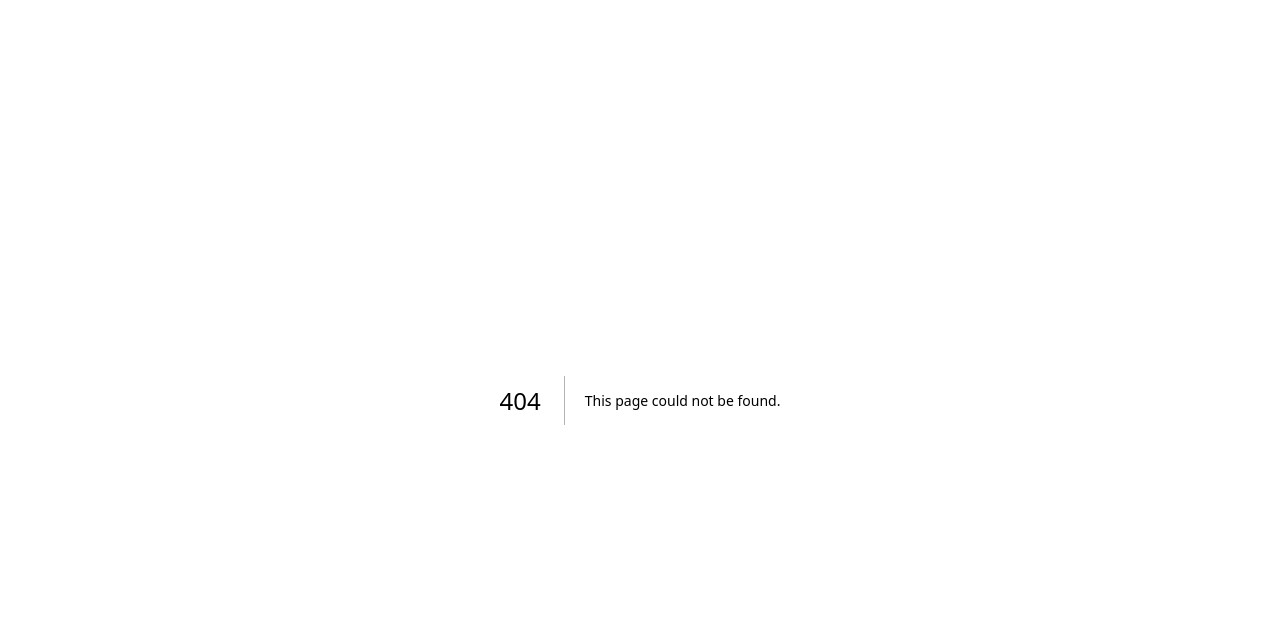
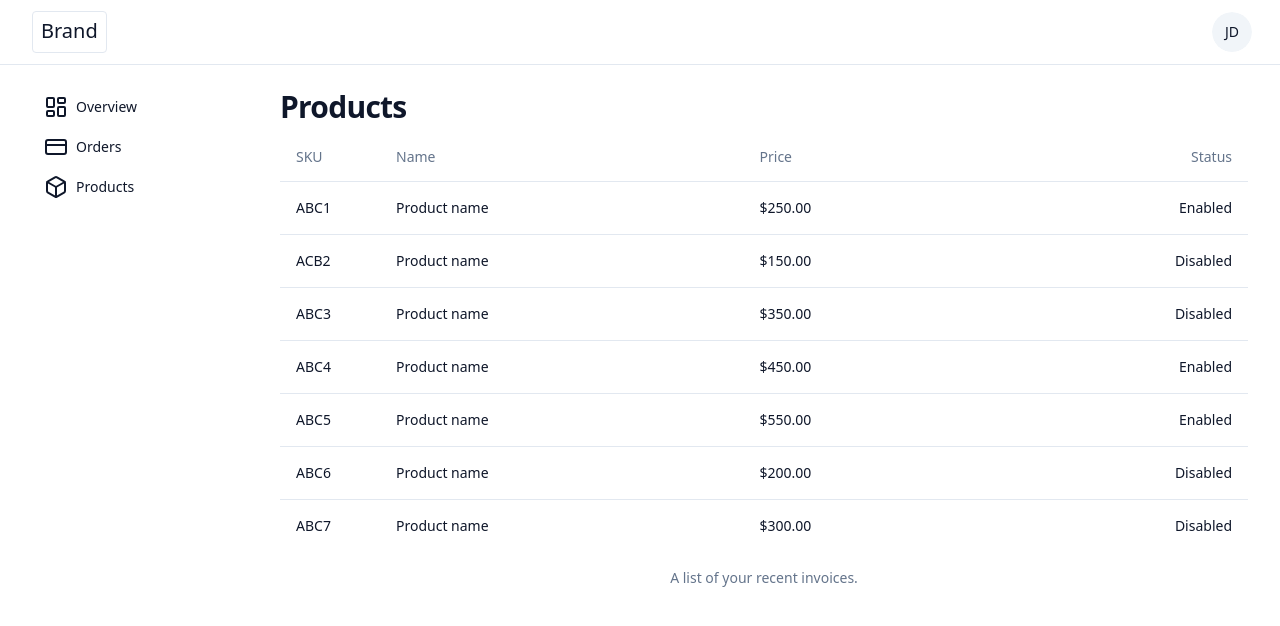
Before and after one commit to shoxton/ecommerce-petshop-front, a Next.js app: page /dashboard/products in a window 1280 px wide. Before the commit this address had no page. Shown: the top 626 px of the page. Built offline with nearby package versions, Linux system fonts and the light colour scheme.

Commit message:
add product listing page

```diff
--- /dev/null
+++ b/src/pages/dashboard/products/index.tsx
@@ -0,0 +1,92 @@
+import DashboardLayout from '@/layouts/dashboard';
+import {
+  Table,
+  TableBody,
+  TableCaption,
+  TableCell,
+  TableHead,
+  TableHeader,
+  TableRow,
+} from '@/components/ui/table';
+
+export default function Products() {
+  return (
+    <DashboardLayout>
+      <div className="space-y-2">
+        <h2 className="text-3xl font-bold tracking-tight">Products</h2>
+        <TableDemo />
+      </div>
+    </DashboardLayout>
+  );
+}
+
+const invoices = [
+  {
+    name: 'Product name',
+    sku: 'ABC1',
+    status: 'Enabled',
+    price: '$250.00',
+  },
+  {
+    name: 'Product name',
+    sku: 'ACB2',
+    status: 'Disabled',
+    price: '$150.00',
+  },
+  {
+    name: 'Product name',
+    sku: 'ABC3',
+    status: 'Disabled',
+    price: '$350.00',
+  },
+  {
+    name: 'Product name',
+    sku: 'ABC4',
+    status: 'Enabled',
+    price: '$450.00',
+  },
+  {
+    name: 'Product name',
+    sku: 'ABC5',
+    status: 'Enabled',
+    price: '$550.00',
+  },
+  {
+    name: 'Product name',
+    sku: 'ABC6',
+    status: 'Disabled',
+    price: '$200.00',
+  },
+  {
+    name: 'Product name',
+    sku: 'ABC7',
+    status: 'Disabled',
+    price: '$300.00',
+  },
+];
+
+export function TableDemo() {
+  return (
+    <Table>
+      <TableCaption>A list of your recent invoices.</TableCaption>
+      <TableHeader>
+        <TableRow>
+          <TableHead className="w-[100px]">SKU</TableHead>
+          <TableHead>Name</TableHead>
+          <TableHead>Price</TableHead>
+          <TableHead className="text-right">Status</TableHead>
+        </TableRow>
+      </TableHeader>
+      <TableBody>
+        {invoices.map((invoice) => (
+          <TableRow key={invoice.sku}>
+            <TableCell className="font-medium">{invoice.sku}</TableCell>
+            <TableCell>{invoice.name}</TableCell>
+            <TableCell>{invoice.price}</TableCell>
+            <TableCell className="text-right">{invoice.status}</TableCell>
+          </TableRow>
+        ))}
+      </TableBody>
+    </Table>
+  );
+}
```
